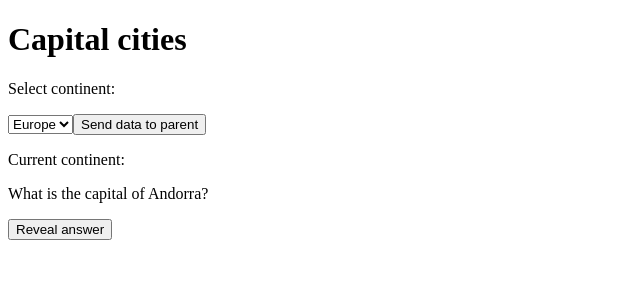
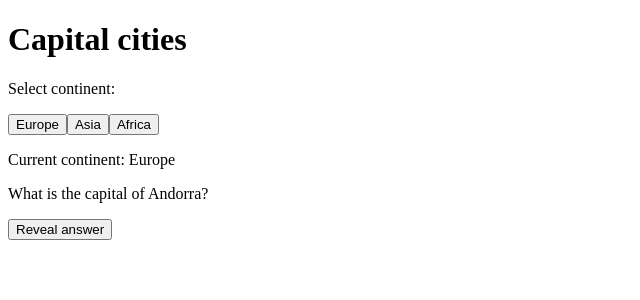
Before and after one commit to RhysJenkins89/capital-cities-react, a React (Vite) app: page / in a window 1280 px wide. Shown: the top 300 px of the page, without its empty margins (0-640 px from the left). Built offline with nearby package versions, Linux system fonts and the light colour scheme.

Commit message:
Updated select continent functionality

```diff
--- a/src/Home.tsx
+++ b/src/Home.tsx
@@ -7,25 +7,14 @@ import SelectContinent from "./SelectContinent";
 const Home = () => {
     const [showAnswer, setShowAnswer] = useState(false);
     const [showNextQuestionButton, setShowNextQuestionButton] = useState(false);
-    const [continent, setContinent] = useState(""); // Default required
+    const [continent, setContinent] = useState("Europe");
 
-    // Render a component that accepts the continent data
-    // Handle the continent selection in a state variable. When the user clicks on a new continent, update the state variable, which will cause the app to re-render, loading the component again with the new data.
-
-    // const [dataFromChild, setDataFromChild] = useState("");
-
-    const handleDataFromChild = (continentDataFromChild: string) => {
-        console.log("continent data from child:", continentDataFromChild);
-        setContinent(continentDataFromChild);
+    const handleDataFromChild = (continentData: string) => {
+        console.log("continent data from child:", continentData);
+        setContinent(continentData);
     };
 
-    // return (
-    //     <div>
-    //         <h1>Data from Child: {dataFromChild}</h1>
-    //         <Child sendDataToParent={handleDataFromChild} />
-    //     </div>
-    // );
-
+    // Think about the caching of this data. I don't want to refetch data that I already have.
     const { isPending, error, data, refetch } = useQuery({
         queryKey: [continent],
         queryFn: () => getRandomCountryData(continent),
@@ -62,10 +51,10 @@ const Home = () => {
         <div>
             <h1>Capital cities</h1>
             <p>Select continent:</p>
-            <SelectContinent sendDataToParent={handleDataFromChild} />
-            <p>
-                Current continent: <span>{continent}</span>
-            </p>
+            <SelectContinent
+                sendDataToParent={handleDataFromChild}
+                currentContinent={continent}
+            />
             <p>
                 What is the capital of{" "}
                 {data.countryInfo.definiteArticle ? "the " : null}
--- a/src/SelectContinent.tsx
+++ b/src/SelectContinent.tsx
@@ -1,24 +1,41 @@
 import { useState } from "react";
 
-const SelectContinent = ({ sendDataToParent }) => {
-    const [userContinentSelection, setUserContinentSelection] = useState("");
-
-    const handleClick = () => {
-        sendDataToParent(userContinentSelection);
+const SelectContinent = ({ sendDataToParent, currentContinent }) => {
+    const handleClick = (continent: string) => {
+        sendDataToParent(continent);
     };
 
     return (
         <div>
-            <select
-                value={userContinentSelection}
-                onChange={(event) =>
-                    setUserContinentSelection(event.target.value)
-                }
-            >
-                <option value="europe">Europe</option>
-                <option value="asia">Asia</option>
-            </select>
-            <button onClick={handleClick}>Send data to parent</button>
+            <div>
+                <button
+                    onClick={(event) =>
+                        handleClick((event.target as HTMLInputElement).value)
+                    }
+                    value={"europe"}
+                >
+                    Europe
+                </button>
+                <button
+                    onClick={(event) =>
+                        handleClick((event.target as HTMLInputElement).value)
+                    }
+                    value={"asia"}
+                >
+                    Asia
+                </button>
+                <button
+                    onClick={(event) =>
+                        handleClick((event.target as HTMLInputElement).value)
+                    }
+                    value={"africa"}
+                >
+                    Africa
+                </button>
+            </div>
+            <p>
+                Current continent: <span>{currentContinent}</span>
+            </p>
         </div>
     );
 };
```
